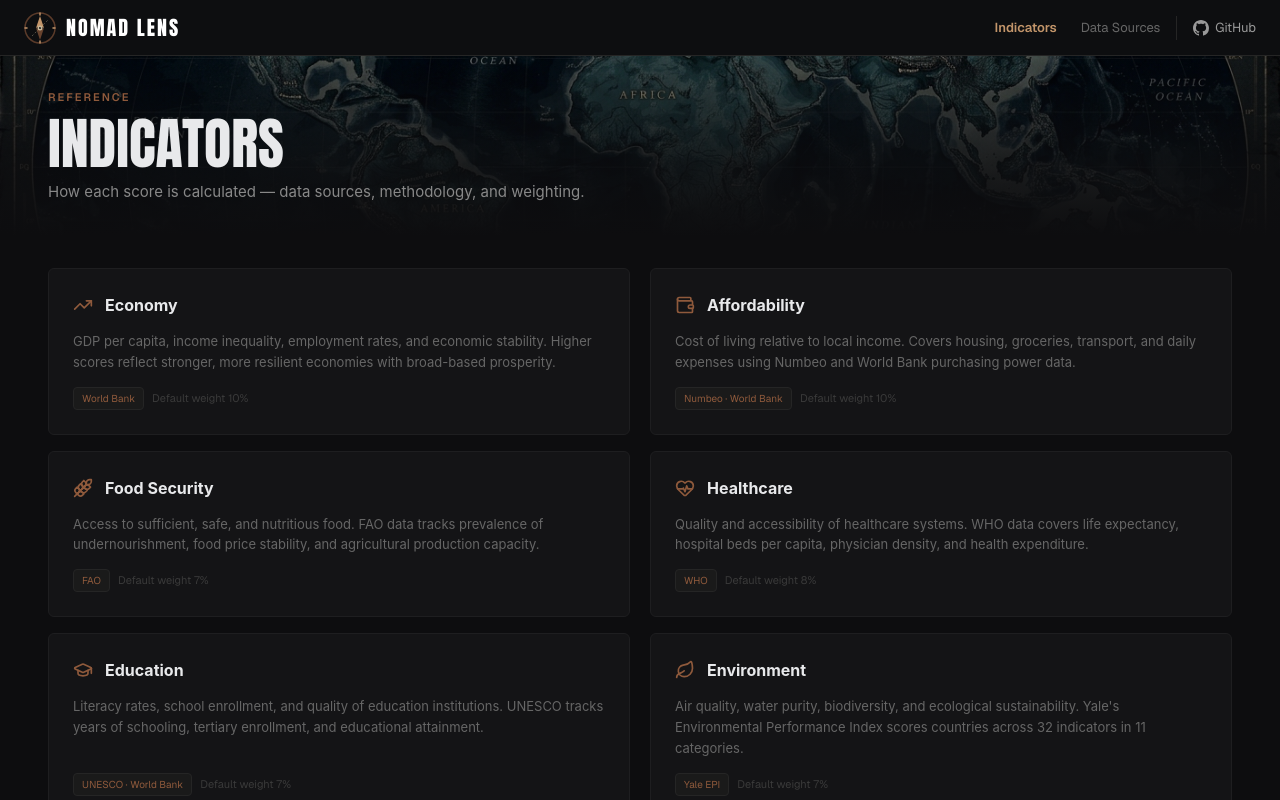
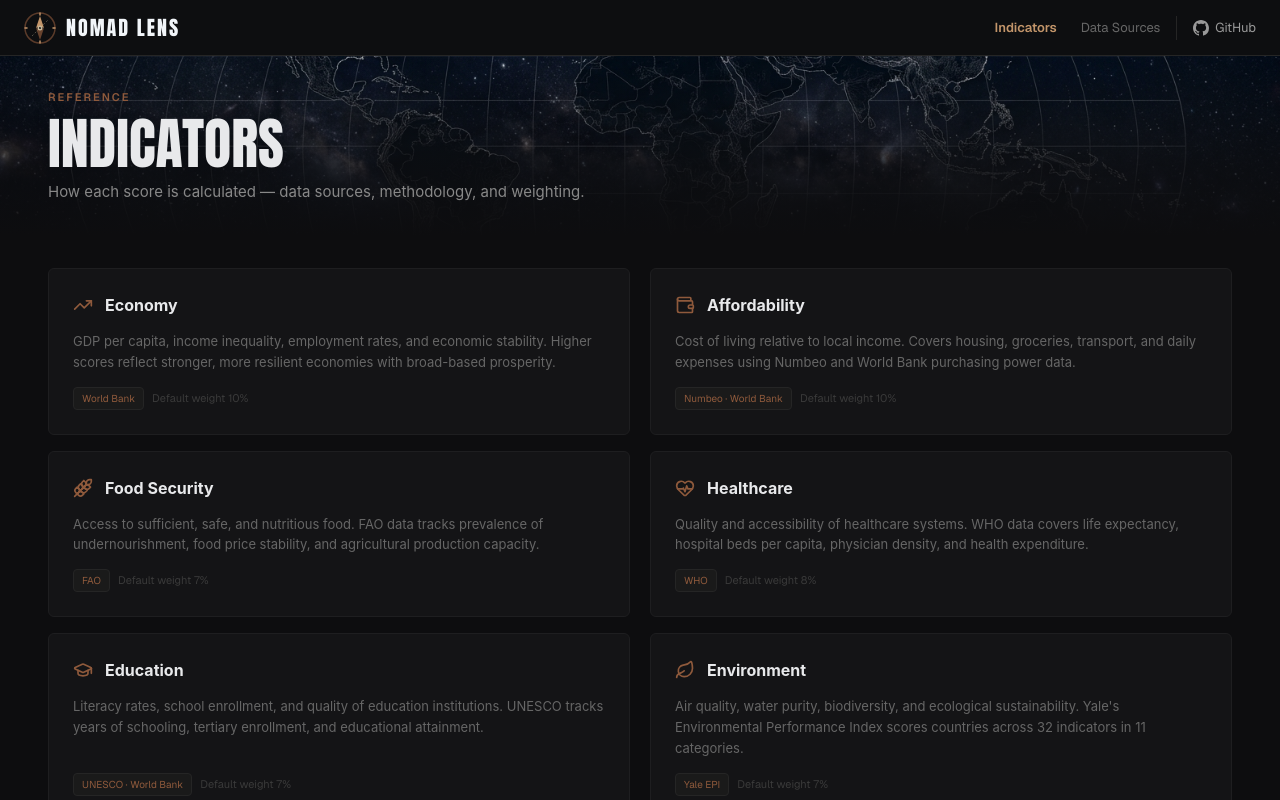
Before and after one commit to oleksandr-zhynzher/nomad-lens, a React (Vite) app in the folder client/: page /indicators in a window 1280 px wide. Shown: the top 800 px of the page. Built offline with nearby package versions, Linux system fonts and the light colour scheme; no server answers.

Commit message:
refactor: use Layout component on Data Sources and Indicators pages with same header and hero image

```diff
--- a/client/src/components/Layout.tsx
+++ b/client/src/components/Layout.tsx
@@ -4,11 +4,12 @@ import { Link } from "react-router-dom";
 
 interface LayoutProps {
   children: ReactNode;
-  view: "list" | "map" | "compare";
-  onViewChange: (view: "list" | "map" | "compare") => void;
+  view?: "list" | "map" | "compare";
+  onViewChange?: (view: "list" | "map" | "compare") => void;
+  activePage?: "data-sources" | "indicators";
 }
 
-export function Layout({ children, view, onViewChange }: LayoutProps) {
+export function Layout({ children, view, onViewChange, activePage }: LayoutProps) {
   return (
     <div className="min-h-screen text-slate-100" style={{ backgroundColor: "var(--color-bg)" }}>
       <header className="border-b sticky top-0 z-10" style={{ backgroundColor: "#0D0E10", borderColor: "#252525", height: "56px" }}>
@@ -52,7 +53,8 @@ export function Layout({ children, view, onViewChange }: LayoutProps) {
                 style={{
                   fontFamily: "Geist, sans-serif",
                   fontSize: "13px",
-                  color: "#666666",
+                  fontWeight: activePage === "indicators" ? 600 : "normal",
+                  color: activePage === "indicators" ? "#C2956A" : "#666666",
                   textDecoration: "none",
                 }}
               >
@@ -63,7 +65,8 @@ export function Layout({ children, view, onViewChange }: LayoutProps) {
                 style={{
                   fontFamily: "Geist, sans-serif",
                   fontSize: "13px",
-                  color: "#666666",
+                  fontWeight: activePage === "data-sources" ? 600 : "normal",
+                  color: activePage === "data-sources" ? "#C2956A" : "#666666",
                   textDecoration: "none",
                 }}
               >
@@ -73,6 +76,7 @@ export function Layout({ children, view, onViewChange }: LayoutProps) {
             {/* Divider */}
             <div className="h-6 w-px" style={{ backgroundColor: "#252525" }} />
             {/* View toggle - segmented control */}
+            {view && onViewChange && (<>
             <div className="flex rounded-md p-1" style={{ backgroundColor: "#2A2A2A", gap: "4px" }}>
               <button
                 onClick={() => onViewChange("list")}
@@ -120,6 +124,7 @@ export function Layout({ children, view, onViewChange }: LayoutProps) {
 
             {/* Divider */}
             <div className="h-6 w-px" style={{ backgroundColor: "#252525" }} />
+            </>)}
 
             {/* GitHub link */}
             <a
@@ -138,7 +143,7 @@ export function Layout({ children, view, onViewChange }: LayoutProps) {
         </div>
       </header>
 
-      <main className={view === "compare" ? "" : "max-w-7xl mx-auto px-4 sm:px-6 py-6"}>{children}</main>
+      <main className={view === "compare" ? "" : view ? "max-w-7xl mx-auto px-4 sm:px-6 py-6" : ""}>{children}</main>
 
       <footer className="border-t mt-16 py-6 text-center text-xs" style={{ borderColor: "#333333", color: "#666666" }}>
         Data: World Bank · WHO · Open-Meteo · REST Countries · UNDP · World Happiness Report · Global Peace Index · UNODC
--- a/client/src/pages/DataSourcesPage.tsx
+++ b/client/src/pages/DataSourcesPage.tsx
@@ -1,4 +1,4 @@
-import { InfoPageHeader } from "../components/InfoPageHeader";
+import { Layout } from "../components/Layout";
 import { HeroSection } from "../components/HeroSection";
 
 interface DataSourceCardProps {
@@ -180,10 +180,9 @@ const DATA_SOURCES: DataSourceCardProps[][] = [
 
 export function DataSourcesPage() {
   return (
-    <div style={{ minHeight: "100vh", backgroundColor: "#0D0D0F" }}>
-      <InfoPageHeader activePage="data-sources" />
+    <Layout activePage="data-sources">
       <HeroSection
-        backgroundImage="/images/generated-1774980841973.png"
+        backgroundImage="/hero-map.png"
         eyebrow="REFERENCE"
         title="DATA SOURCES"
         subtitle="Transparent methodology — every score is traceable to its origin."
@@ -214,6 +213,6 @@ export function DataSourcesPage() {
           </div>
         ))}
       </div>
-    </div>
+    </Layout>
   );
 }
--- a/client/src/pages/IndicatorsPage.tsx
+++ b/client/src/pages/IndicatorsPage.tsx
@@ -14,7 +14,7 @@ import {
   MessageCircle,
 } from "lucide-react";
 import type { ComponentType, SVGProps } from "react";
-import { InfoPageHeader } from "../components/InfoPageHeader";
+import { Layout } from "../components/Layout";
 import { HeroSection } from "../components/HeroSection";
 
 interface IndicatorCardProps {
@@ -233,10 +233,9 @@ const INDICATORS: IndicatorRow[] = [
 
 export function IndicatorsPage() {
   return (
-    <div style={{ minHeight: "100vh", backgroundColor: "#0D0D0F" }}>
-      <InfoPageHeader activePage="indicators" />
+    <Layout activePage="indicators">
       <HeroSection
-        backgroundImage="/images/generated-1774980841973.png"
+        backgroundImage="/hero-map.png"
         eyebrow="REFERENCE"
         title="INDICATORS"
         subtitle="How each score is calculated — data sources, methodology, and weighting."
@@ -271,6 +270,6 @@ export function IndicatorsPage() {
           </div>
         ))}
       </div>
-    </div>
+    </Layout>
   );
 }
```
